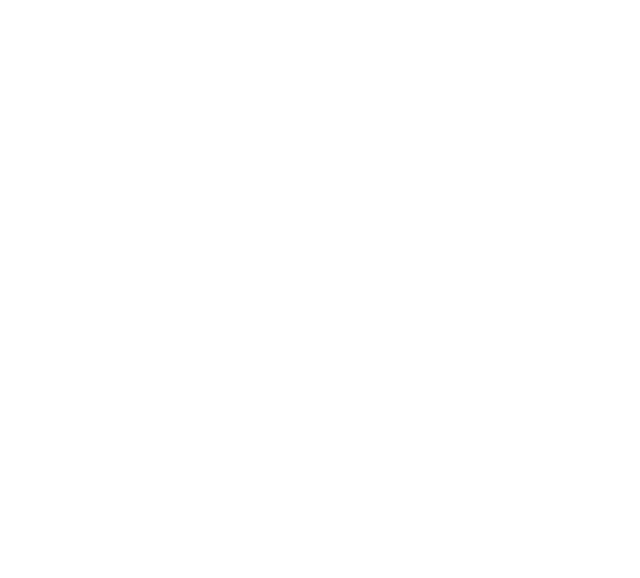
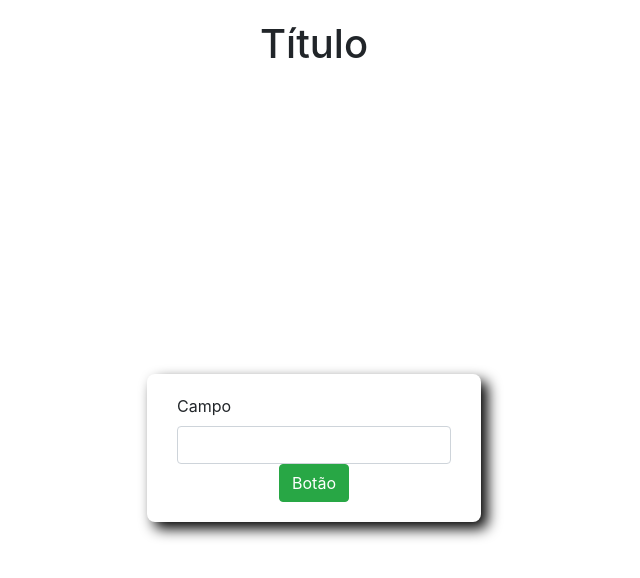
Before and after one commit to AmandaMS09/financiamentos, a plain HTML site: page index.html in a window 1280 px wide. Shown: the whole page, without its empty margins (326-966 px from the left). Drawn offline with nearby package versions, Linux system fonts and the light colour scheme.

Commit message:
Novo modelo

```diff
--- a/css/estilo.css
+++ b/css/estilo.css
@@ -0,0 +1,19 @@
+body { display: flex;
+    flex-direction: column;
+    width: 100vw;
+    height: 100vh;
+    margin: 0 auto;
+    justify-content: space-between;
+    align-items: center;
+    text-align: center;
+}
+
+header { width: 100vw;
+    height: fit-content;
+    padding: 20px;
+}
+
+section { padding: 20px 15px;
+    border-radius: 8px;
+    box-shadow: 5pt 5pt 10pt black;
+}
--- a/index.html
+++ b/index.html
@@ -8,15 +8,39 @@
     <meta name="author" content="Amanda Moura de Souza">
     <!--Estilização-->
     <link rel="stylesheet" href="css/estilo.css">
-    <!--Interação-->
-    <script src="js/script.js"></script>
+    <link rel="stylesheet" href="https://cdn.jsdelivr.net/npm/bootstrap@4.5.3/dist/css/bootstrap.min.css"
+      integrity="sha384-TX8t27EcRE3e/ihU7zmQxVncDAy5uIKz4rEkgIXeMed4M0jlfIDPvg6uqKI2xXr2" crossorigin="anonymous" />
     <!--Título-->
     <title>Modelo</title>
 </head>
 
 <body>
-    <header></header>
-    <section></section>
+    <!--Título-->
+    <header>
+        <h1 class="text-center">Título</h1>
+    </header>
+
+    <!--Formulário-->
+    <section>
+        <form>
+            <div class="collumn justify-content-center align-items-center" id="campos">
+                <!--Campo 1-->
+                <div class="col-auto">
+                    <label class="form-label">Campo</label>
+                    <input type="text" id="campo" name="campo" class="form-control" required>
+                </div>
+            </div>
+            <!--Botão-->
+            <div class="text-center">
+                <button type="button" class="btn btn-success" name="calcular" id="calcular">Botão</button>
+            </div>
+        </form>
+    </section>
+
+    <!--Footer-->
     <footer></footer>
+
+    <!--Interação-->
+    <script src="js/script.js"></script>
 </body>
 </html>
--- a/js/script.js
+++ /dev/null
@@ -1,3 +0,0 @@
-//window.alert('Olá mundo')
-/*window.confirm('Você é legal?')
-window.prompt('Qual é o seu nome?')*/
```
